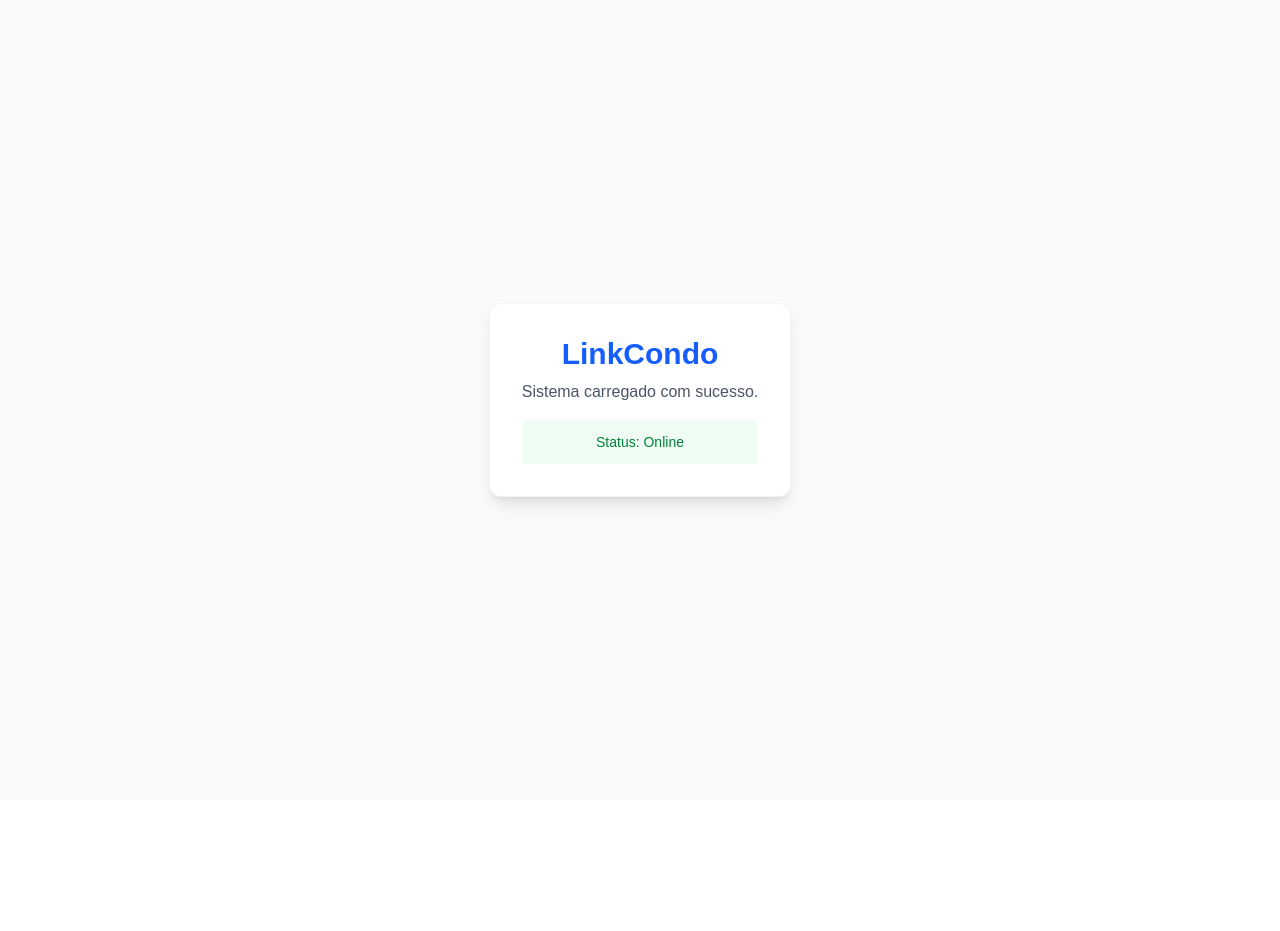
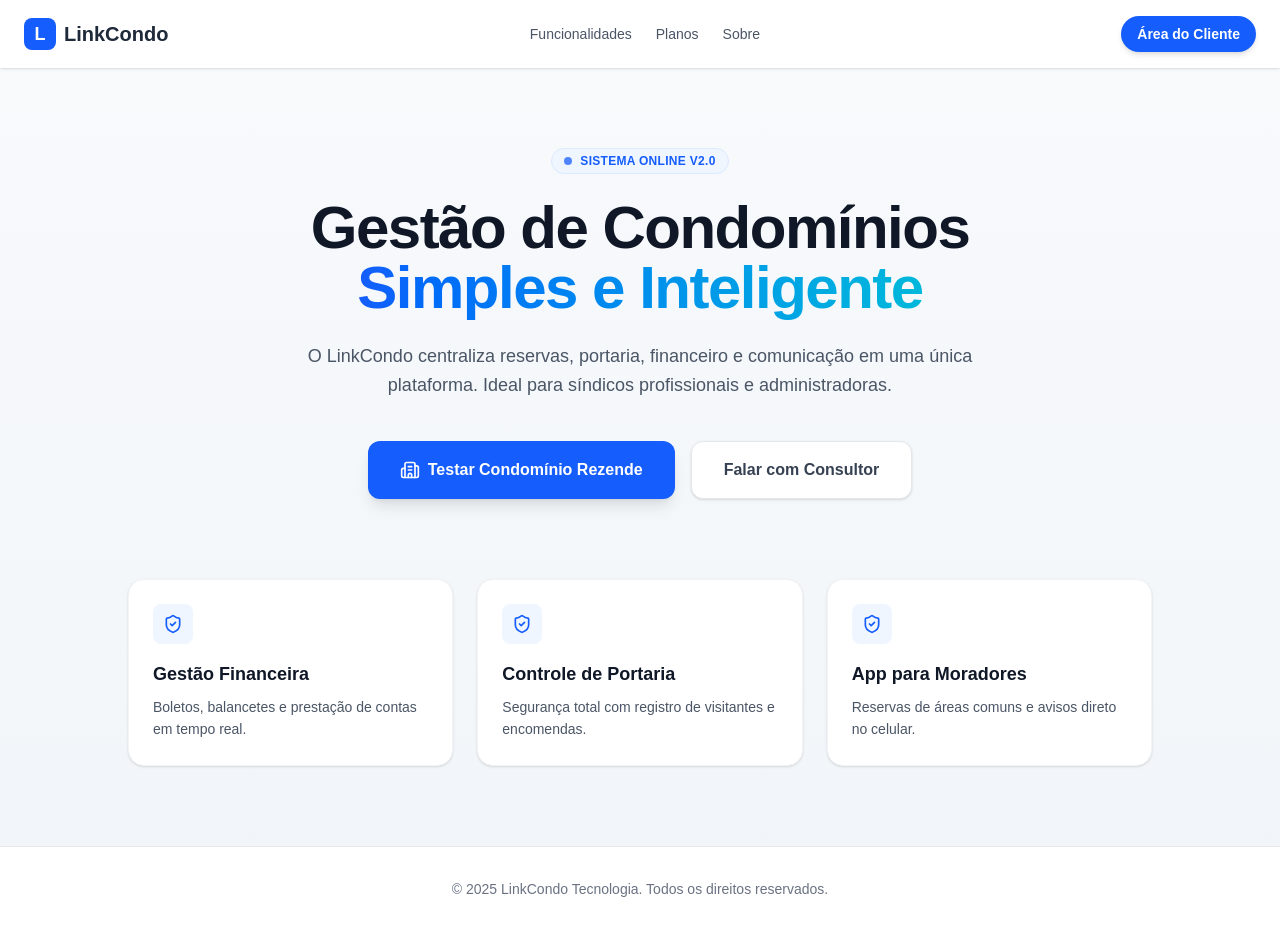
Before and after one commit to Ajosenildo/linkcondo, a Next.js app: page / in a window 1280 px wide. Before the commit the page ends 800 px from the top, so only its background shows below. Built offline with nearby package versions, Linux system fonts and the light colour scheme.

Commit message:
Versão 1.21

```diff
--- a/package.json
+++ b/package.json
@@ -15,6 +15,7 @@
     "@types/jsonwebtoken": "^9.0.10",
     "@types/react-calendar": "^3.9.0",
     "jsonwebtoken": "^9.0.2",
+    "lucide-react": "^0.556.0",
     "next": "^16.0.7",
     "react": "^19.2.1",
     "react-calendar": "^6.0.0",
--- a/src/app/page.tsx
+++ b/src/app/page.tsx
@@ -1,13 +1,103 @@
 // ARQUIVO: src/app/page.tsx
-import { Suspense } from 'react'
-import HomePageContent from '@/components/HomePageContent'
+import Link from 'next/link'
+import { ArrowRight, Building2, ShieldCheck, Users } from 'lucide-react' // Ícones modernos (opcional, se não tiver, remova os ícones)
 
 export default function HomePage() {
   return (
-    <main className="flex min-h-screen flex-col items-center justify-center p-4 bg-gray-50">
-      <Suspense fallback={<div className="p-4 text-blue-600 animate-pulse">Carregando sistema...</div>}>
-        <HomePageContent />
-      </Suspense>
-    </main>
+    <div className="flex min-h-screen flex-col bg-gradient-to-b from-slate-50 to-slate-100">
+
+      {/* 1. Cabeçalho / Navbar Simples */}
+      <header className="flex items-center justify-between px-6 py-4 bg-white shadow-sm">
+        <div className="flex items-center gap-2">
+          {/* Simulação de Logo */}
+          <div className="w-8 h-8 bg-blue-600 rounded-lg flex items-center justify-center">
+            <span className="text-white font-bold text-lg">L</span>
+          </div>
+          <span className="text-xl font-bold text-gray-800">LinkCondo</span>
+        </div>
+        <nav className="hidden md:flex gap-6 text-sm font-medium text-gray-600">
+          <Link href="#" className="hover:text-blue-600 transition">Funcionalidades</Link>
+          <Link href="#" className="hover:text-blue-600 transition">Planos</Link>
+          <Link href="#" className="hover:text-blue-600 transition">Sobre</Link>
+        </nav>
+        <Link
+          href="/login"
+          className="px-4 py-2 text-sm font-semibold text-white bg-blue-600 rounded-full hover:bg-blue-700 transition shadow-md"
+        >
+          Área do Cliente
+        </Link>
+      </header>
+
+      {/* 2. Hero Section (Área Principal) */}
+      <main className="flex-1 flex flex-col items-center justify-center text-center px-4 py-20">
+
+        <div className="inline-flex items-center gap-2 px-3 py-1 rounded-full bg-blue-50 text-blue-600 text-xs font-semibold uppercase tracking-wide mb-6 border border-blue-100">
+          <span className="w-2 h-2 rounded-full bg-blue-600 animate-pulse"></span>
+          Sistema Online v2.0
+        </div>
+
+        <h1 className="max-w-4xl text-5xl md:text-6xl font-extrabold text-gray-900 tracking-tight mb-6">
+          Gestão de Condomínios <br />
+          <span className="text-transparent bg-clip-text bg-gradient-to-r from-blue-600 to-cyan-500">
+            Simples e Inteligente
+          </span>
+        </h1>
+
+        <p className="max-w-2xl text-lg text-gray-600 mb-10 leading-relaxed">
+          O LinkCondo centraliza reservas, portaria, financeiro e comunicação em uma única plataforma.
+          Ideal para síndicos profissionais e administradoras.
+        </p>
+
+        {/* Botões de Ação */}
+        <div className="flex flex-col sm:flex-row gap-4 w-full justify-center">
+          <Link
+            href="http://rezende.localhost:3000"
+            target="_blank"
+            className="flex items-center justify-center gap-2 px-8 py-4 text-base font-bold text-white bg-blue-600 rounded-xl hover:bg-blue-700 transition shadow-lg hover:shadow-xl transform hover:-translate-y-1"
+          >
+            <Building2 className="w-5 h-5" />
+            Testar Condomínio Rezende
+          </Link>
+
+          <button className="flex items-center justify-center gap-2 px-8 py-4 text-base font-bold text-gray-700 bg-white border border-gray-200 rounded-xl hover:bg-gray-50 transition shadow-sm hover:shadow-md">
+            Falar com Consultor
+          </button>
+        </div>
+
+        {/* 3. Grid de Funcionalidades Rápidas */}
+        <div className="grid grid-cols-1 md:grid-cols-3 gap-6 mt-20 max-w-5xl w-full text-left">
+          <FeatureCard
+            title="Gestão Financeira"
+            desc="Boletos, balancetes e prestação de contas em tempo real."
+          />
+          <FeatureCard
+            title="Controle de Portaria"
+            desc="Segurança total com registro de visitantes e encomendas."
+          />
+          <FeatureCard
+            title="App para Moradores"
+            desc="Reservas de áreas comuns e avisos direto no celular."
+          />
+        </div>
+      </main>
+
+      {/* 4. Rodapé Simples */}
+      <footer className="py-8 text-center text-sm text-gray-500 border-t border-gray-200 bg-white">
+        <p>&copy; {new Date().getFullYear()} LinkCondo Tecnologia. Todos os direitos reservados.</p>
+      </footer>
+    </div>
   )
 }
+
+// Componente auxiliar simples para os cards (pode ficar no mesmo arquivo)
+function FeatureCard({ title, desc }: { title: string, desc: string }) {
+  return (
+    <div className="p-6 bg-white rounded-2xl border border-gray-100 shadow-sm hover:shadow-md transition">
+      <div className="w-10 h-10 bg-blue-50 rounded-lg flex items-center justify-center mb-4 text-blue-600">
+        <ShieldCheck size={20} />
+      </div>
+      <h3 className="text-lg font-bold text-gray-900 mb-2">{title}</h3>
+      <p className="text-gray-600 text-sm leading-relaxed">{desc}</p>
+    </div>
+  )
+}
--- a/src/middleware.ts
+++ b/src/middleware.ts
@@ -3,36 +3,41 @@ import type { NextRequest } from 'next/server'
 
 export function middleware(request: NextRequest) {
   const url = request.nextUrl
-
-  // 1. Captura o Hostname (ex: rezende.linkcondo.app)
   const hostname = request.headers.get('host') || ''
 
-  // 2. Define os domínios principais que NÃO são clientes
-  // Ajuste conforme o seu domínio real na Vercel
-  const currentHost = process.env.NODE_ENV === 'production'
-    ? 'linkcondo.iadev.app' // Seu domínio de produção
-    : 'localhost:3000'      // Seu ambiente local
+  // 1. Defina o seu domínio principal (ajuste quando tiver o domínio final)
+  // No localhost é 'localhost:3000', na Vercel é o seu link '.vercel.app'
+  const isLocal = hostname.includes('localhost')
+  const rootDomain = isLocal ? 'localhost:3000' : 'linkcondo.iadev.app' // Substitua pelo seu domínio real se tiver
 
-  // 3. Verifica se é um subdomínio (ex: rezende)
-  // Se o hostname for diferente do principal, assumimos que é um cliente
-  const isSubdomain = hostname !== currentHost && !hostname.includes('vercel.app')
+  // 2. Identifica se é um subdomínio (ex: rezende.localhost)
+  // Remove o domínio principal para sobrar só o "rezende"
+  const currentHost = hostname.replace(`.${rootDomain}`, '').replace(`.${rootDomain.split(':')[0]}`, '')
 
+  // Verifica se temos um subdomínio válido (que não seja o próprio domínio raiz nem www)
+  const isSubdomain = hostname !== rootDomain &&
+                      !hostname.includes('vercel.app') && // Ignora domínios padrão da Vercel para testes
+                      currentHost !== 'www' &&
+                      currentHost !== rootDomain
+
+  // 3. SE for subdomínio, reescreve a rota
   if (isSubdomain) {
-    // AQUI entra a mágica: Reescreve a URL internamente
-    // O usuário vê "rezende.site.com", mas o Next.js carrega "/app/rezende"
-    // ou passa o subdomínio via header.
-    console.log(`Acesso via subdomínio: ${hostname}`)
-
-    // Exemplo de Rewrite (opcional - ative se tiver lógica de pasta por tenant)
-    // return NextResponse.rewrite(new URL(`/${hostname}${url.pathname}`, request.url))
+    // O usuário vê: rezende.site.com
+    // O Next.js processa: /tenant/rezende (pasta que vamos criar)
+    console.log(`Subdomínio detectado: ${currentHost}`)
+    url.pathname = `/tenant/${currentHost}${url.pathname}`
+    return NextResponse.rewrite(url)
   }
 
+  // Se não for subdomínio, segue normal (mostra a home page padrão)
   return NextResponse.next()
 }
 
-// Configuração CRÍTICA para não bloquear CSS, Imagens e API
 export const config = {
   matcher: [
+    /*
+     * Filtra para não rodar em arquivos estáticos (imagens, css, etc)
+     */
     '/((?!api|_next/static|_next/image|favicon.ico).*)',
   ],
 }
```
Also changed, not shown: 1 other file (tests, documents, lock files or other folders).
